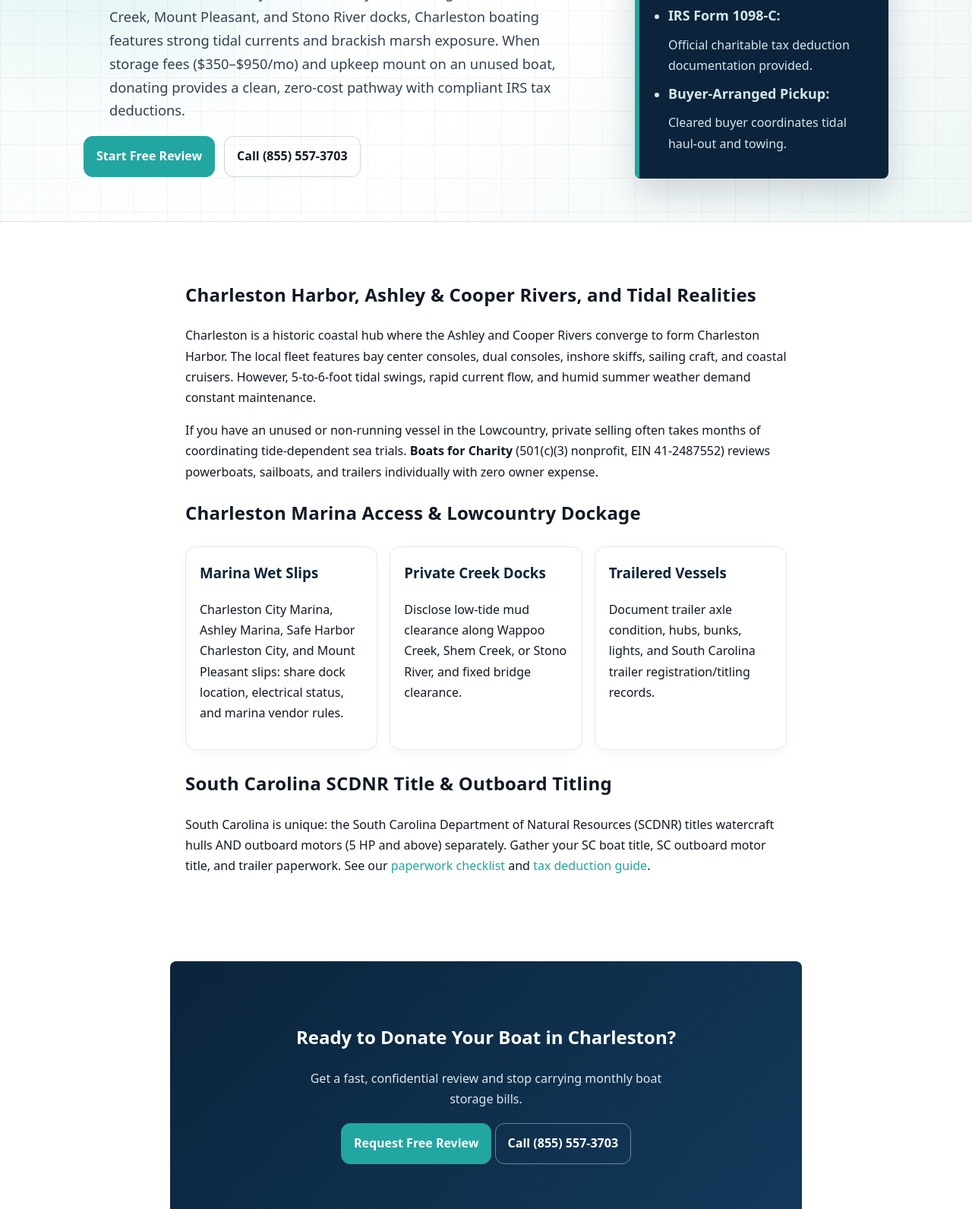
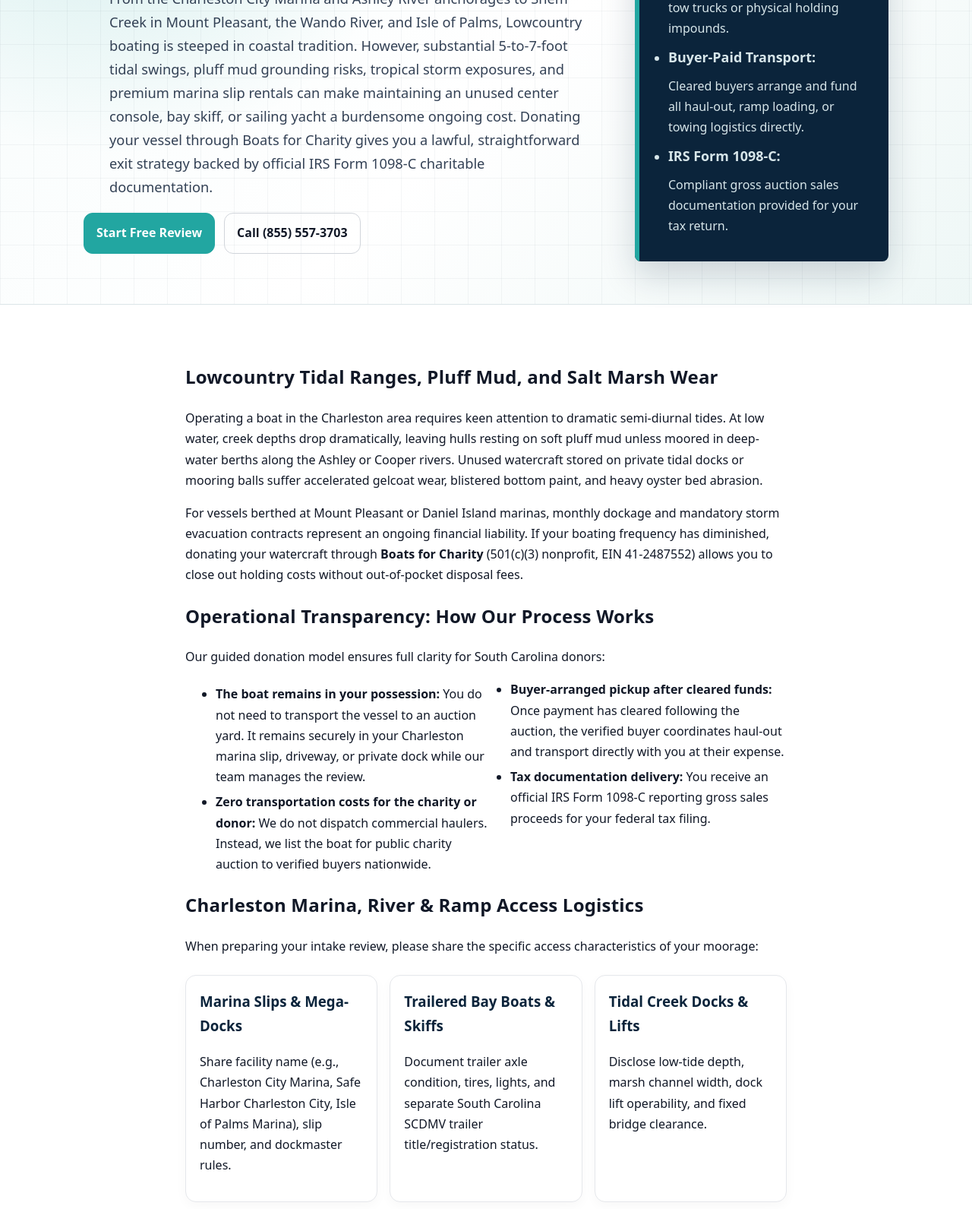
Before and after one commit to baileyelliott003-cell/boats-for-charity-site, a website: page city/charleston/index.html in a window 1280 px wide. Shown: the part 528-2119 px from the top of the page at 76% size. Drawn offline with Linux system fonts and the light colour scheme.

Commit message:
feat(city): expand Charleston city page with deep local context and all 4 operational disclosures

```diff
--- a/city/charleston/index.html
+++ b/city/charleston/index.html
@@ -20,15 +20,12 @@
     })(window, document, "clarity", "script", "x7aygvaxhx");
 </script>
 
-<!-- OTTO SEO Dynamic Optimization Script -->
-<script nowprocket nitro-exclude type="text/javascript" id="sa-dynamic-optimization" data-uuid="c4c383ae-21b1-44b0-b852-1cd9970a2c5d" src="https://dashboard.searchatlas.com/scripts/dynamic_optimization.js"></script>
-
 <meta charset="utf-8">
 <meta name="viewport" content="width=device-width, initial-scale=1">
-<title>Boat Donation in Charleston, SC | Charleston Harbor &amp; Ashley River | Boats for Charity</title>
-<meta name="description" content="Donate your boat in Charleston, SC: Charleston Harbor, Ashley River, Cooper River, and Lowcountry moorage guidance. Free 501(c)(3) review, owner custody, and IRS Form 1098-C.">
+<title>Boat Donation Charleston, SC | Charleston Harbor &amp; Ashley River | Boats for Charity</title>
+<meta name="description" content="Donate your boat in Charleston, SC: Ashley River, Cooper River, Wando River, and Lowcountry moorage guidance. 501(c)(3) review, owner custody, and IRS Form 1098-C.">
 <link rel="canonical" href="https://boatsforcharity.org/city/charleston/">
-<meta name="keywords" content="boat donation Charleston, donate a boat Charleston, Charleston boat charity, South Carolina boat donation, Lowcountry boat donation">
+<meta name="keywords" content="boat donation Charleston, donate a boat Charleston SC, Charleston boat charity, Lowcountry boat donation, Ashley River boat removal">
 <link rel="stylesheet" href="/styles.v142.css">
 <script defer src="/script.v123.js"></script>
 <link rel="icon" href="/favicon.ico" sizes="any">
@@ -36,16 +33,16 @@
 
 <meta property="og:type" content="website">
 <meta property="og:title" content="Boat Donation in Charleston, SC | Boats for Charity">
-<meta property="og:description" content="Donating a boat in Charleston: Lowcountry marsh tides, Ashley &amp; Cooper River slips, South Carolina DNR titling, and IRS Form 1098-C tax deduction.">
+<meta property="og:description" content="Donating a boat in Charleston: Lowcountry tidal range logistics, SCDNR vessel titling, and IRS Form 1098-C tax documentation.">
 <meta property="og:url" content="https://boatsforcharity.org/city/charleston/">
 <meta property="og:site_name" content="Boats for Charity">
 <meta property="og:image" content="https://boatsforcharity.org/assets/logo.png">
 <meta name="twitter:card" content="summary_large_image">
 <meta name="twitter:title" content="Boat Donation in Charleston, SC | Boats for Charity">
-<meta name="twitter:description" content="Donating a boat in Charleston: Lowcountry marsh tides, Ashley &amp; Cooper River slips, South Carolina DNR titling, and IRS Form 1098-C tax deduction.">
+<meta name="twitter:description" content="Donating a boat in Charleston: Lowcountry tidal range logistics, SCDNR vessel titling, and IRS Form 1098-C tax documentation.">
 <meta name="twitter:image" content="https://boatsforcharity.org/assets/logo.png">
 <meta name="twitter:site" content="@boatsforcharity">
-<link rel="preload" href="/assets/logo.png" as="image">
+<link rel="preload" href="/assets/logo.png" as="image" type="image/png" fetchpriority="high">
 
 <script type="application/ld+json">[
   {
@@ -78,7 +75,7 @@
 <header class="site-header">
   <div class="wrap">
     <a href="/" aria-label="Boats for Charity home">
-      <img src="/assets/logo.png" alt="Boats for Charity logo" class="logo" width="280" height="80" decoding="async">
+      <img src="/assets/logo.png" alt="Boats for Charity logo" class="logo" width="280" height="80" fetchpriority="high" decoding="async">
     </a>
     <button id="menuToggle" class="hamburger" aria-label="Toggle navigation" aria-controls="primaryNav" aria-expanded="false">Menu</button>
     <nav id="primaryNav" class="nav" aria-label="Primary" hidden>
@@ -103,21 +100,21 @@
   <section class="hero local-hero">
     <div class="wrap local-hero-grid">
       <div class="local-hero-copy">
-        <p class="eyebrow">Charleston &amp; Lowcountry Boat Donation</p>
+        <p class="eyebrow">Lowcountry &amp; Charleston Harbor Maritime Hub</p>
         <h1>Boat Donation in Charleston, South Carolina</h1>
-        <p class="sub">From the historic Ashley Marina and City Marina MegaDock to Shem Creek, Mount Pleasant, and Stono River docks, Charleston boating features strong tidal currents and brackish marsh exposure. When storage fees ($350–$950/mo) and upkeep mount on an unused boat, donating provides a clean, zero-cost pathway with compliant IRS tax deductions.</p>
+        <p class="sub">From the Charleston City Marina and Ashley River anchorages to Shem Creek in Mount Pleasant, the Wando River, and Isle of Palms, Lowcountry boating is steeped in coastal tradition. However, substantial 5-to-7-foot tidal swings, pluff mud grounding risks, tropical storm exposures, and premium marina slip rentals can make maintaining an unused center console, bay skiff, or sailing yacht a burdensome ongoing cost. Donating your vessel through Boats for Charity gives you a lawful, straightforward exit strategy backed by official IRS Form 1098-C charitable documentation.</p>
         <div class="hero-cta">
           <a href="/donate-a-boat" class="btn btn-primary">Start Free Review</a>
           <a href="tel:+18555573703" class="btn btn-ghost">Call (855) 557-3703</a>
         </div>
       </div>
-      <aside class="local-panel" aria-label="Charleston boat highlights">
-        <strong>Charleston Donation Essentials</strong>
+      <aside class="local-panel" aria-label="Charleston donation essentials">
+        <strong>Charleston Operational Model</strong>
         <ul>
-          <li><strong>Lowcountry Moorage Relief:</strong> Stop paying $350–$950/mo in dockage and storage.</li>
-          <li><strong>Owner Custody:</strong> Your vessel remains safely at your slip or trailer while listed.</li>
-          <li><strong>IRS Form 1098-C:</strong> Official charitable tax deduction documentation provided.</li>
-          <li><strong>Buyer-Arranged Pickup:</strong> Cleared buyer coordinates tidal haul-out and towing.</li>
+          <li><strong>Owner Custody:</strong> Your vessel remains safely at your dock, slip, or driveway during review and sale.</li>
+          <li><strong>No Towing by Charity:</strong> Boats for Charity does not operate tow trucks or physical holding impounds.</li>
+          <li><strong>Buyer-Paid Transport:</strong> Cleared buyers arrange and fund all haul-out, ramp loading, or towing logistics directly.</li>
+          <li><strong>IRS Form 1098-C:</strong> Compliant gross auction sales documentation provided for your tax return.</li>
         </ul>
       </aside>
     </div>
@@ -125,35 +122,45 @@
 
   <section class="section">
     <div class="wrap article-wrap-52">
-      <h2>Charleston Harbor, Ashley &amp; Cooper Rivers, and Tidal Realities</h2>
-      <p>Charleston is a historic coastal hub where the Ashley and Cooper Rivers converge to form Charleston Harbor. The local fleet features bay center consoles, dual consoles, inshore skiffs, sailing craft, and coastal cruisers. However, 5-to-6-foot tidal swings, rapid current flow, and humid summer weather demand constant maintenance.</p>
-      <p>If you have an unused or non-running vessel in the Lowcountry, private selling often takes months of coordinating tide-dependent sea trials. <strong>Boats for Charity</strong> (501(c)(3) nonprofit, EIN 41-2487552) reviews powerboats, sailboats, and trailers individually with zero owner expense.</p>
+      <h2>Lowcountry Tidal Ranges, Pluff Mud, and Salt Marsh Wear</h2>
+      <p>Operating a boat in the Charleston area requires keen attention to dramatic semi-diurnal tides. At low water, creek depths drop dramatically, leaving hulls resting on soft pluff mud unless moored in deep-water berths along the Ashley or Cooper rivers. Unused watercraft stored on private tidal docks or mooring balls suffer accelerated gelcoat wear, blistered bottom paint, and heavy oyster bed abrasion.</p>
+      <p>For vessels berthed at Mount Pleasant or Daniel Island marinas, monthly dockage and mandatory storm evacuation contracts represent an ongoing financial liability. If your boating frequency has diminished, donating your watercraft through <strong>Boats for Charity</strong> (501(c)(3) nonprofit, EIN 41-2487552) allows you to close out holding costs without out-of-pocket disposal fees.</p>
 
-      <h2>Charleston Marina Access &amp; Lowcountry Dockage</h2>
+      <h2>Operational Transparency: How Our Process Works</h2>
+      <p>Our guided donation model ensures full clarity for South Carolina donors:</p>
+      <ul class="benefits">
+        <li><strong>The boat remains in your possession:</strong> You do not need to transport the vessel to an auction yard. It remains securely in your Charleston marina slip, driveway, or private dock while our team manages the review.</li>
+        <li><strong>Zero transportation costs for the charity or donor:</strong> We do not dispatch commercial haulers. Instead, we list the boat for public charity auction to verified buyers nationwide.</li>
+        <li><strong>Buyer-arranged pickup after cleared funds:</strong> Once payment has cleared following the auction, the verified buyer coordinates haul-out and transport directly with you at their expense.</li>
+        <li><strong>Tax documentation delivery:</strong> You receive an official IRS Form 1098-C reporting gross sales proceeds for your federal tax filing.</li>
+      </ul>
+
+      <h2>Charleston Marina, River &amp; Ramp Access Logistics</h2>
+      <p>When preparing your intake review, please share the specific access characteristics of your moorage:</p>
       <div class="cards" style="margin: 1.5rem 0;">
         <article class="card">
-          <h3>Marina Wet Slips</h3>
-          <p>Charleston City Marina, Ashley Marina, Safe Harbor Charleston City, and Mount Pleasant slips: share dock location, electrical status, and marina vendor rules.</p>
+          <h3>Marina Slips &amp; Mega-Docks</h3>
+          <p>Share facility name (e.g., Charleston City Marina, Safe Harbor Charleston City, Isle of Palms Marina), slip number, and dockmaster rules.</p>
         </article>
         <article class="card">
-          <h3>Private Creek Docks</h3>
-          <p>Disclose low-tide mud clearance along Wappoo Creek, Shem Creek, or Stono River, and fixed bridge clearance.</p>
+          <h3>Trailered Bay Boats &amp; Skiffs</h3>
+          <p>Document trailer axle condition, tires, lights, and separate South Carolina SCDMV trailer title/registration status.</p>
         </article>
         <article class="card">
-          <h3>Trailered Vessels</h3>
-          <p>Document trailer axle condition, hubs, bunks, lights, and South Carolina trailer registration/titling records.</p>
+          <h3>Tidal Creek Docks &amp; Lifts</h3>
+          <p>Disclose low-tide depth, marsh channel width, dock lift operability, and fixed bridge clearance.</p>
         </article>
       </div>
 
-      <h2>South Carolina SCDNR Title &amp; Outboard Titling</h2>
-      <p>South Carolina is unique: the South Carolina Department of Natural Resources (SCDNR) titles watercraft hulls AND outboard motors (5 HP and above) separately. Gather your SC boat title, SC outboard motor title, and trailer paperwork. See our <a href="/guides/boat-donation-paperwork/">paperwork checklist</a> and <a href="/guides/tax-deductible-boat-donation/">tax deduction guide</a>.</p>
+      <h2>South Carolina DNR Titling &amp; Paperwork Requirements</h2>
+      <p>South Carolina mandates distinct titling rules administered by the South Carolina Department of Natural Resources (SCDNR). Motorized watercraft and all outboard motors over 5 horsepower must be titled separately with SCDNR. Trailers are registered through the South Carolina Department of Motor Vehicles (SCDMV). Gather your SCDNR boat title, outboard motor title, and trailer paperwork. Review our <a href="/guides/boat-donation-paperwork/">boat donation paperwork checklist</a> and <a href="/guides/tax-deductible-boat-donation/">IRS tax deduction guide</a>.</p>
     </div>
   </section>
 
   <section class="cta-band" style="border-radius: 8px; margin: 2.5rem auto; max-width: 52rem;">
     <div style="padding: 1.5rem; text-align: center;">
-      <h2>Ready to Donate Your Boat in Charleston?</h2>
-      <p>Get a fast, confidential review and stop carrying monthly boat storage bills.</p>
+      <h2>Ready for a No-Cost Boat Donation Review in Charleston?</h2>
+      <p>Submit your vessel details today for an individualized assessment by our specialist team.</p>
       <div class="hero-cta" style="justify-content: center;">
         <a href="/donate-a-boat" class="btn btn-primary">Request Free Review</a>
         <a href="tel:+18555573703" class="btn btn-ghost light">Call (855) 557-3703</a>
@@ -163,12 +170,12 @@
 
   <section class="section alt">
     <div class="wrap">
-      <h2>Nearby South Carolina &amp; Georgia Maritime Hubs</h2>
+      <h2>Nearby Lowcountry &amp; Coastal Boating Hubs</h2>
       <div class="cards">
-        <a class="card" href="/city/hilton-head-island/"><strong>Hilton Head Island</strong><span>Broad Creek, Skull Creek, and Calibogue Sound boat donation details.</span></a>
-        <a class="card" href="/city/myrtle-beach/"><strong>Myrtle Beach &amp; Grand Strand</strong><span>Intracoastal Waterway and coastal runabout donation resources.</span></a>
-        <a class="card" href="/city/savannah/"><strong>Savannah, GA</strong><span>Wilmington River, Isle of Hope, and Lowcountry boat donation logistics.</span></a>
-        <a class="card" href="/state-south-carolina"><strong>South Carolina State Directory</strong><span>SCDNR boat and outboard motor titling laws and tax guidelines.</span></a>
+        <a class="card" href="/city/hilton-head-island/"><strong>Hilton Head &amp; Beaufort</strong><span>Port Royal Sound, Calibogue Sound, and Intracoastal moorage guidance.</span></a>
+        <a class="card" href="/city/myrtle-beach/"><strong>Myrtle Beach &amp; Grand Strand</strong><span>Intracoastal Waterway, Murrells Inlet, and coastal skiff resources.</span></a>
+        <a class="card" href="/city/savannah/"><strong>Savannah, GA</strong><span>Wilmington River, Thunderbolt boatyards, and offshore sportfisher solutions.</span></a>
+        <a class="card" href="/state/south-carolina/"><strong>South Carolina State Directory</strong><span>SCDNR vessel and motor titling rules, property tax releases, and 501(c)(3) tax deductions.</span></a>
       </div>
     </div>
   </section>
@@ -185,6 +192,9 @@
       <h2>Boat Donation Resources</h2>
       <div class="state-link-grid compact"><a href="/boat-donation-by-state">All states</a><a href="/boat-donation-by-city/">City guides</a><a href="/guides/">Donation guides</a><a href="/faq">FAQ</a><a href="/boats-for-sale">Boats for sale</a></div>
     </nav>
+    <p class="tiny tax-disclaimer">
+      Boats for Charity is a registered 501(c)(3) nonprofit organization (EIN 41-2487552). Tax information is provided for educational purposes under IRS Publication 526 and 561. Please consult a qualified tax professional regarding your individual tax filing.
+    </p>
   </div>
   <div class="ein">EIN: 41-2487552</div>
 </footer>
```
